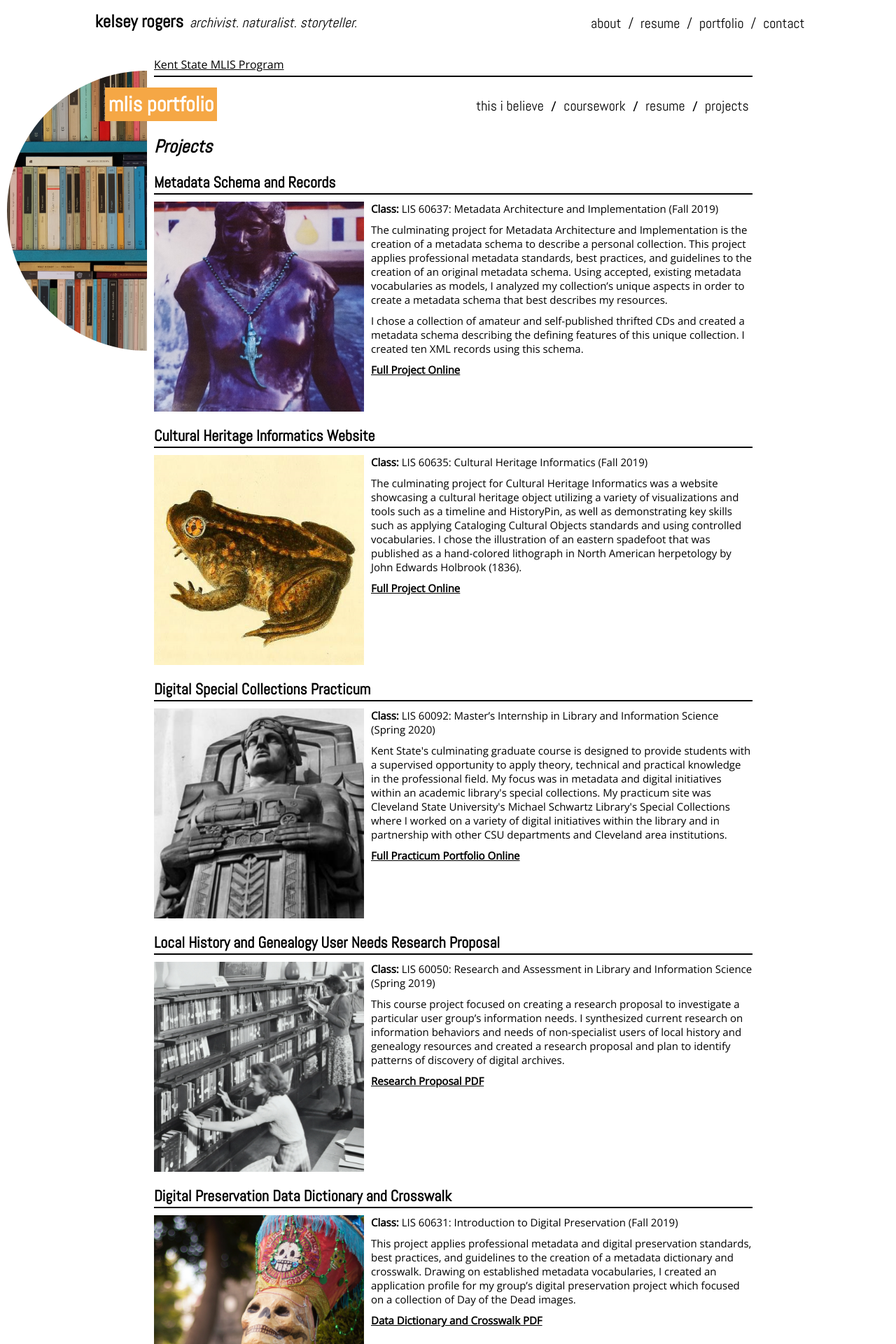
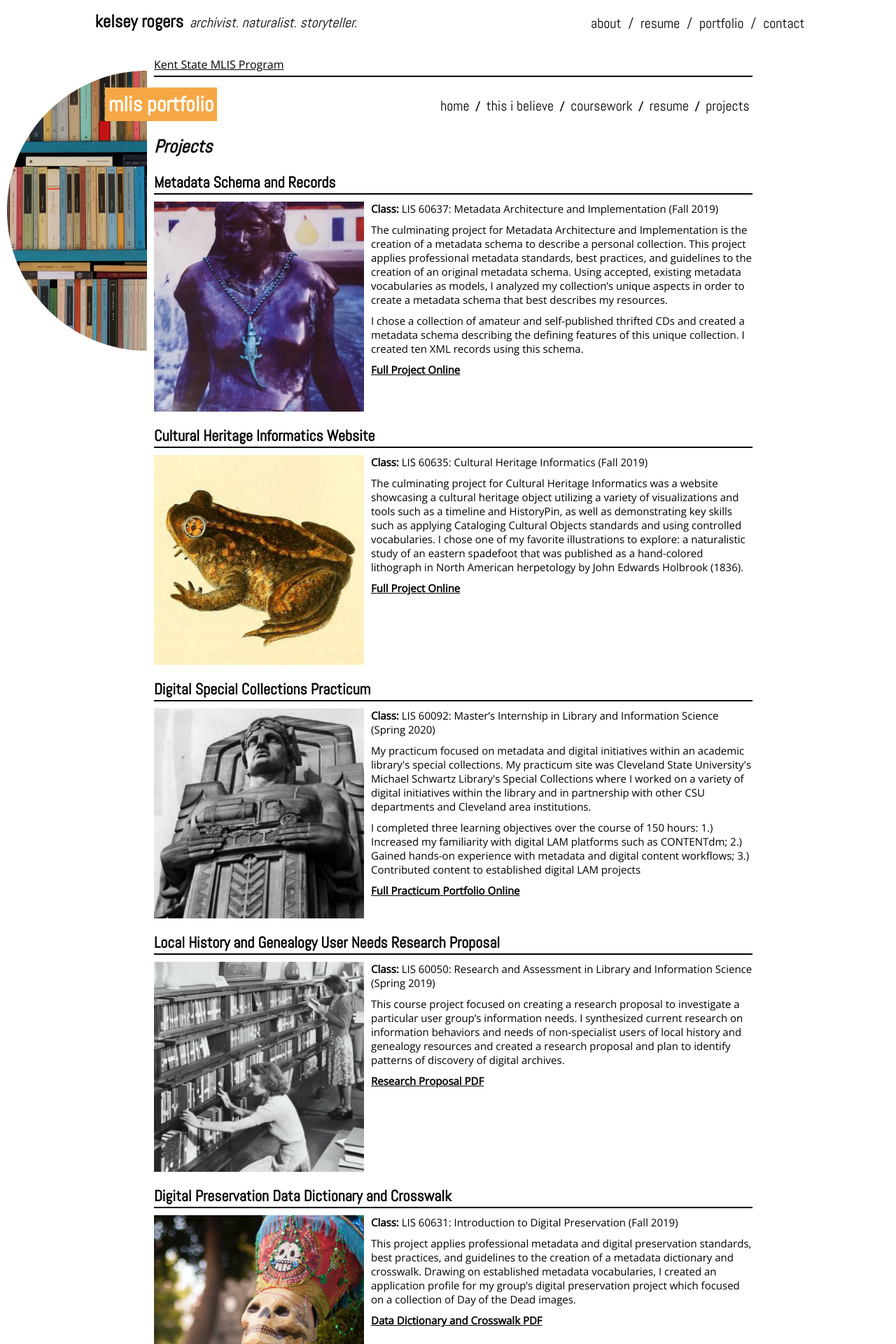
Before and after one commit to krogersst/krogersst.github.io, a Jekyll site: the page built from mlis/portfolio/projects.html, in a window 1280 px wide. Shown: the top 1920 px of the page at 70% size. Built offline with Jekyll 4.4.1, drawn with Linux system fonts in a browser that asks for light colours; nearby versions of some CDN libraries; some of the changed text lies outside the part shown.

Commit message:
Practicum Update - Class Submission

```diff
--- a/_layouts/portfolio.html
+++ b/_layouts/portfolio.html
@@ -18,6 +18,8 @@ layout: default
         <div class="p-header-one"><a href="{{ '/mlis/portfolio/home' | relative_url }}">MLIS Portfolio</a></div>
         </div>
         <div class="p-nav spadefoot-links">
+          <a href="{{ '/mlis/portfolio/home' | relative_url }}">home</a>
+          <div> / </div>
           <a href="{{ "/mlis/portfolio/this-i-believe" | relative_url }}">this i believe</a>
           <div> / </div>
           <a href="{{ "/mlis/portfolio/coursework" | relative_url }}">coursework</a>
--- a/_sass/kmr/_practicum.scss
+++ b/_sass/kmr/_practicum.scss
@@ -54,7 +54,7 @@
 }
 
 .p-nav {
-  min-width: 400px;
+  min-width: 450px;
   margin-top: -5px;
 }
 
--- a/mlis/portfolio/projects.html
+++ b/mlis/portfolio/projects.html
@@ -27,7 +27,7 @@ header-url: https://unsplash.com/photos/OobxlWxuLaA
       <img src="{{ 'assets/images/spadefoot_portfolio.png' | relative_url }}">
       <div>
         <p><strong>Class: </strong>LIS 60635: Cultural Heritage Informatics (Fall 2019)</p>
-        <p>The culminating project for Cultural Heritage Informatics was a website showcasing a cultural heritage object utilizing a variety of visualizations and tools such as a timeline and HistoryPin, as well as demonstrating key skills such as applying Cataloging Cultural Objects standards and using controlled vocabularies. I chose the illustration of an eastern spadefoot that was published as a hand-colored lithograph in North American herpetology by John Edwards Holbrook (1836).</p>
+        <p>The culminating project for Cultural Heritage Informatics was a website showcasing a cultural heritage object utilizing a variety of visualizations and tools such as a timeline and HistoryPin, as well as demonstrating key skills such as applying Cataloging Cultural Objects standards and using controlled vocabularies. I chose one of my favorite illustrations to explore: a naturalistic study of an eastern spadefoot that was published as a hand-colored lithograph in North American herpetology by John Edwards Holbrook (1836).</p>
         <p><strong><a href="{{ 'mlis/spadefoot/home' | relative_url }}">Full Project Online</a></strong></p>
       </div>
     </div>
@@ -39,7 +39,8 @@ header-url: https://unsplash.com/photos/OobxlWxuLaA
       <img src="{{ 'assets/images/pract_project.png' | relative_url }}">
       <div>
         <p><strong>Class: </strong>LIS 60092: Master’s Internship in Library and Information Science (Spring 2020)</p>
-        <p>Kent State's culminating graduate course is designed to provide students with a supervised opportunity to apply theory, technical and practical knowledge in the professional field. My focus was in metadata and digital initiatives within an academic library's special collections. My practicum site was Cleveland State University's Michael Schwartz Library's Special Collections where I worked on a variety of digital initiatives within the library and in partnership with other CSU departments and Cleveland area institutions.</p>
+        <p>My practicum focused on metadata and digital initiatives within an academic library's special collections. My practicum site was Cleveland State University's Michael Schwartz Library's Special Collections where I worked on a variety of digital initiatives within the library and in partnership with other CSU departments and Cleveland area institutions.</p>
+        <p>I completed three learning objectives over the course of 150 hours: 1.) Increased my familiarity with digital LAM platforms such as CONTENTdm; 2.) Gained hands-on experience with metadata and digital content workflows; 3.) Contributed content to established digital LAM projects</p>
         <p><strong><a href="{{ 'mlis/practicum/home' | relative_url }}">Full Practicum Portfolio Online</a></strong></p>
       </div>
     </div>
@@ -75,7 +76,7 @@ header-url: https://unsplash.com/photos/OobxlWxuLaA
       <img src="{{ 'assets/images/assess_project.png' | relative_url }}">
       <div>
         <p><strong>Class: </strong>LIS 60030: People in the Information Ecology (Fall 2018)</p>
-        <p>This course project focused on analysis and assessment of a particular user group. I synthesized current research on information behaviors and needs of museum website users in order to identify actionable recommendations for more effective museum website design.</p>
+        <p>This course project focused on analysis and assessment of a particular user group. I synthesized current research on information behaviors and needs of museum website users in order to identify actionable recommendations for more effective museum website design. My main takeaway was the importance of providing users with multiple services and modes of interaction with the museum's online collection.</p>
         <p><strong><a href="{{ 'mlis/portfolio/downloads/NeedsAssesment_KRogers2018.pdf' | relative_url }}">Needs Assessment PDF</a></strong></p>
       </div>
     </div>
@@ -88,6 +89,7 @@ header-url: https://unsplash.com/photos/OobxlWxuLaA
       <div>
         <p><strong>Class: </strong>LIS 60700: Foundations of Museum Studies (Spring 2020)</p>
         <p>This culminating project takes an in-depth look into a local museum we hadn’t previously visited. This biography focuses on the museum’s services and internal system to evaluate and assess its effectiveness within the community and its wider environment.</p>
+        <p>I chose the Great Lakes Science Center, a nonprofit focused on STEM learning in Cleveland. I analyzed their recent shift towards improving their finances and expanding their programming through reviewing their recent audits, making several tours of the facilities, and an interview with their Communications Director.</p>
         <p><strong><a href="https://video.kent.edu/media/Great+Lakes+Science+Center/1_ncpbz79u">Museum Biography Video (15:37)</a></strong></p>
       </div>
     </div>
```
Also changed, not shown: other parts of mlis/portfolio/projects.html (+1 -0 lines), mlis/portfolio/coursework.md (deleted, +0 -77 lines).
